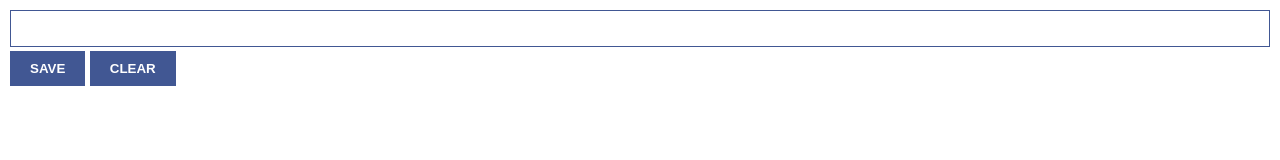
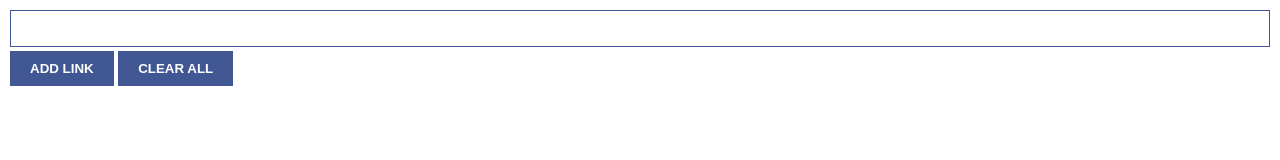
Before and after one commit to rbverissimo/save-links, a browser extension: page index.html in a window 1280 px wide. Drawn offline with Linux system fonts and the light colour scheme.

Commit message:
changing btns names

```diff
--- a/index.html
+++ b/index.html
@@ -5,8 +5,8 @@
   </head>
   <body>
     <input type="text" id="input-el" />
-    <button id="input-btn">SAVE</button>
-    <button id="clear-btn">CLEAR</button>
+    <button id="input-btn">ADD LINK</button>
+    <button id="clear-btn">CLEAR ALL</button>
     <ul id="ul-el"></ul>
     <script src="index.js"></script>
   </body>
```
